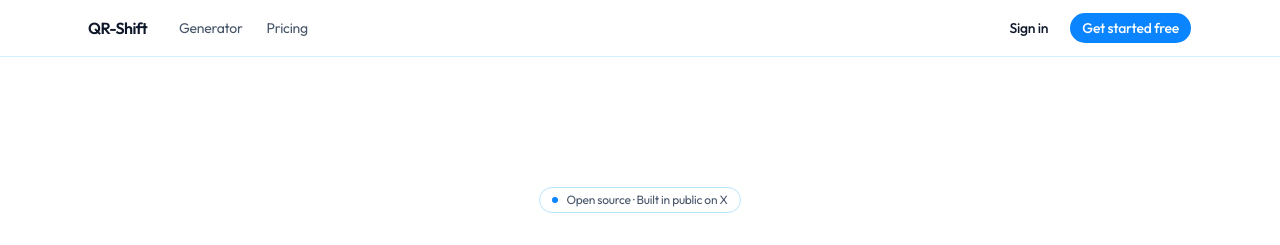
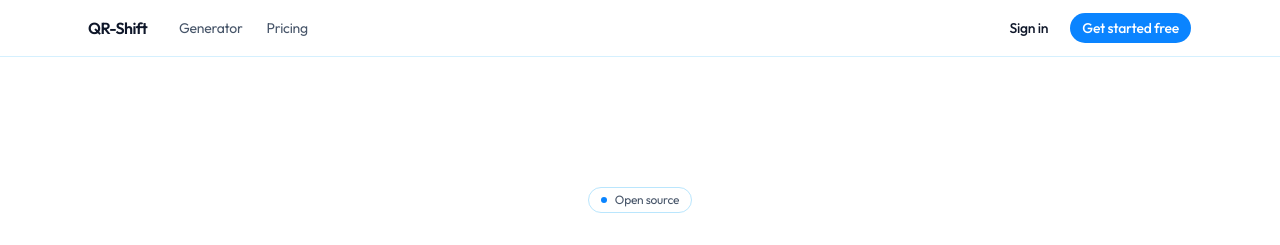
Before and after one commit to Ankur02Sarkar/qr-shift, a Next.js app in the folder frontend/: page / in a window 1280 px wide. Shown: the top 245 px of the page. Built offline with nearby package versions, Linux system fonts and the light colour scheme.

Commit message:
chore: update CORS origins and badge text
Add https://qr.ankur.codes to the backend's CORS allowed origins to support the new production frontend deployment.
Remove the "Built in public on X" phrase from the homepage's top marketing badge.

```diff
--- a/frontend/src/app/(marketing)/page.tsx
+++ b/frontend/src/app/(marketing)/page.tsx
@@ -43,7 +43,7 @@ export default function HomePage() {
       <section className="mx-auto max-w-6xl px-6 py-24 text-center md:py-32">
         <div className="inline-flex items-center gap-2 rounded-full border border-border bg-muted/60 px-3 py-1 text-xs text-muted-foreground mb-6">
           <span className="h-1.5 w-1.5 rounded-full bg-primary" />
-          Open source · Built in public on X
+          Open source
         </div>
         <h1 className="text-5xl font-bold tracking-tight sm:text-6xl lg:text-7xl">
           QR campaigns<br />
```
Also changed, not shown: 1 other file (tests, documents, lock files or other folders).
